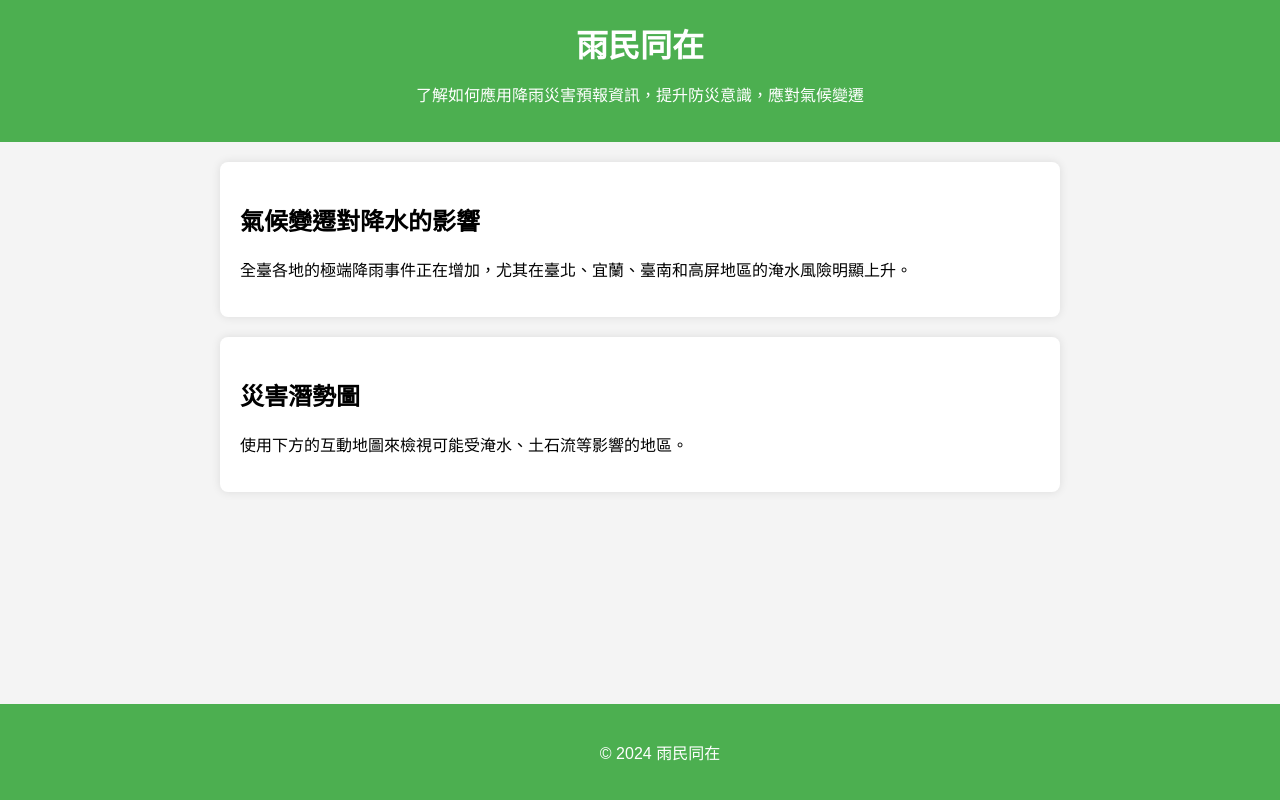
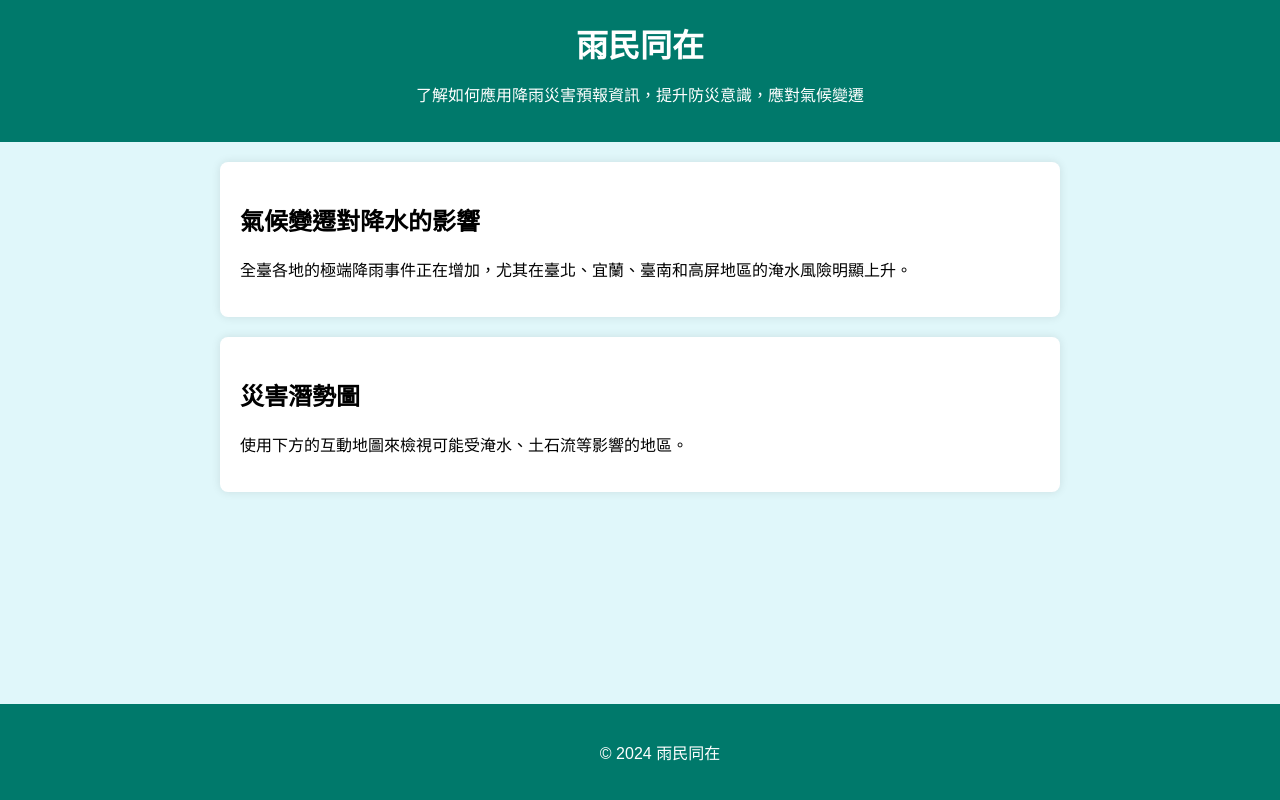
Before and after one commit to prevent-flooding/climate-change, a plain HTML site: page index.html in a window 1280 px wide. Drawn offline with nearby package versions, Linux system fonts and the light colour scheme.

Commit message:
Update style.css

```diff
--- a/style.css
+++ b/style.css
@@ -2,11 +2,11 @@ body {
     font-family: Arial, sans-serif;
     margin: 0;
     padding: 0;
-    background-color: #f4f4f4;
+    background-color: #e0f7fa;
   }
 
   header {
-    background-color: #4CAF50;
+    background-color: #00796b;
     color: white;
     padding: 20px;
     text-align: center;
@@ -28,13 +28,13 @@ body {
   map {
     height: 400px;
     margin-top: 20px;
-    border: 2px solid #4CAF50;
+    border: 2px solid #00796b;
   }
 
   footer {
     text-align: center;
     padding: 20px;
-    background-color: #4CAF50;
+    background-color: #00796b;
     color: white;
     position: fixed;
     width: 100%;
```
